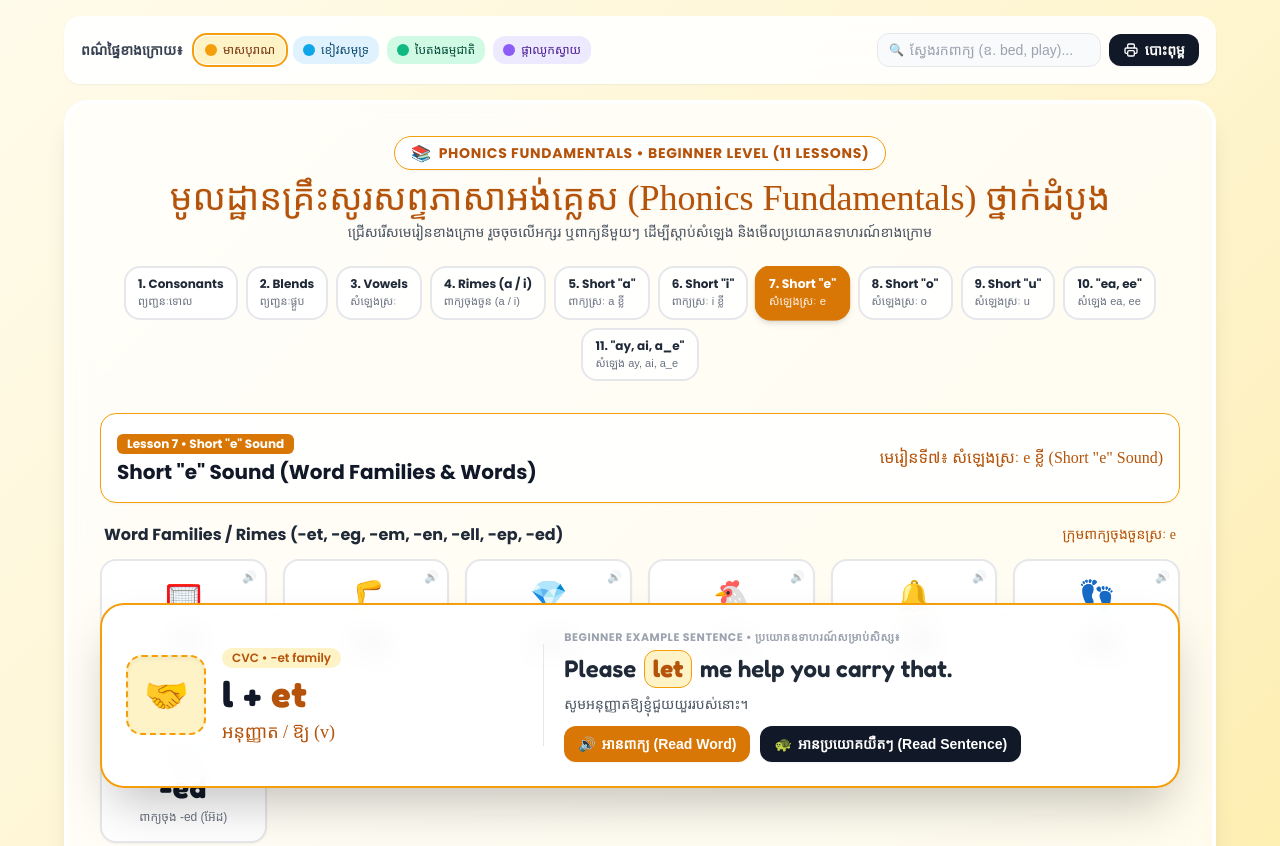
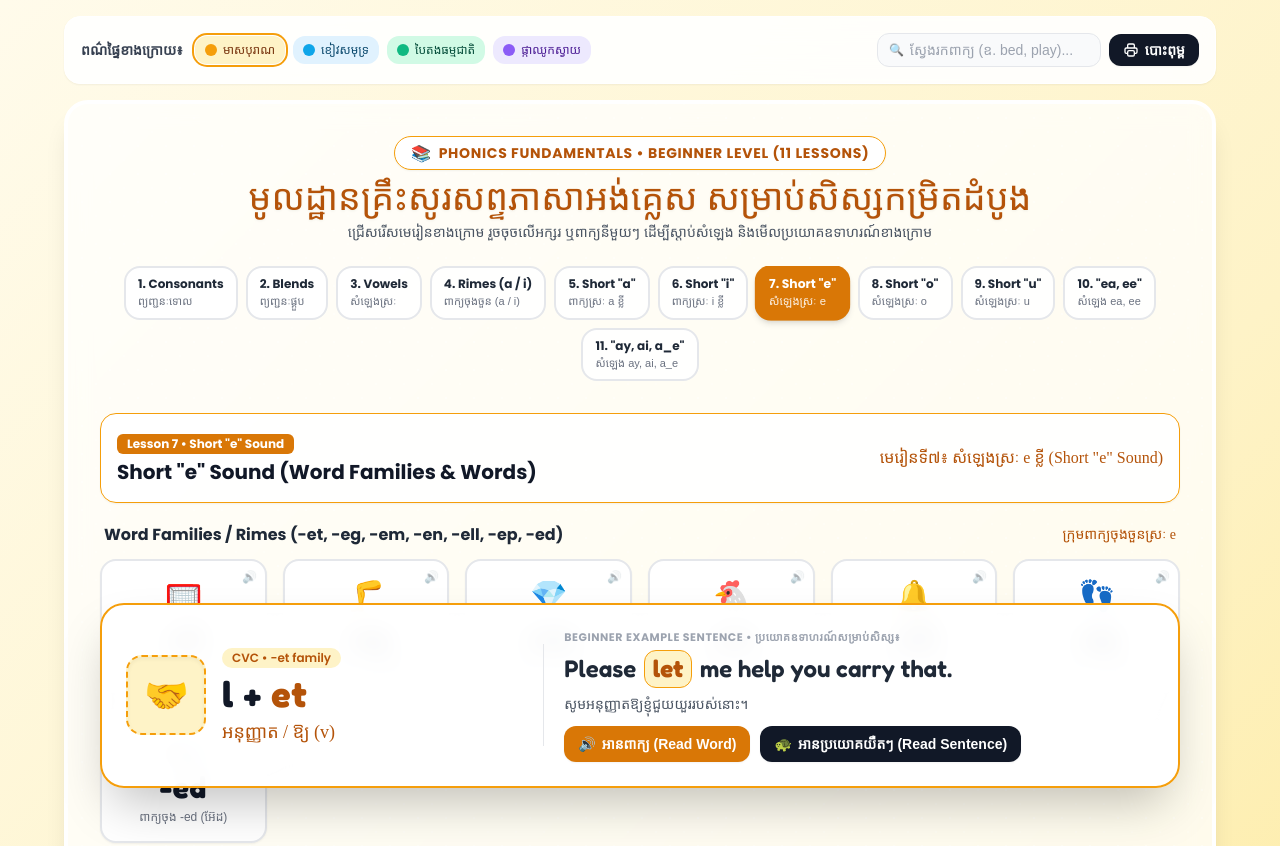
Before and after one commit to sokhomim/phonics, a plain HTML site: page index.html in a window 1280 px wide. Shown: the top 846 px of the page. Drawn offline with nearby package versions, Linux system fonts and the light colour scheme; a web font is replaced by a local one.

Commit message:
Update index.html

```diff
--- a/index.html
+++ b/index.html
@@ -3,7 +3,7 @@
 <head>
     <meta charset="UTF-8">
     <meta name="viewport" content="width=device-width, initial-scale=1.0">
-    <title>Phonics Fundamentals - កម្មវិធីរៀនអានភាសាអង់គ្លេស (Khmer OS Muol Light)</title>
+    <title>កម្មវិធីរៀនអានភាសាអង់គ្លេស</title>
     <!-- Load Tailwind CSS -->
     <script src="https://cdn.tailwindcss.com"></script>
     <!-- Load Google Fonts: Moul, Battambang & Kantumruy Pro for Khmer, Poppins & Fredoka for Phonics/English -->
@@ -193,7 +193,7 @@
             </div>
 
             <h1 class="font-khmer-muol text-xl sm:text-3xl md:text-4xl accent-text drop-shadow-sm">
-                មូលដ្ឋានគ្រឹះសូរសព្ទភាសាអង់គ្លេស (Phonics Fundamentals) ថ្នាក់ដំបូង
+                មូលដ្ឋានគ្រឹះសូរសព្ទភាសាអង់គ្លេស សម្រាប់សិស្សកម្រិតដំបូង
             </h1>
             <p class="font-khmer-body text-xs sm:text-sm text-gray-600 mt-1">
                 ជ្រើសរើសមេរៀនខាងក្រោម រួចចុចលើអក្សរ ឬពាក្យនីមួយៗ ដើម្បីស្តាប់សំឡេង និងមើលប្រយោគឧទាហរណ៍ខាងក្រោម
```
